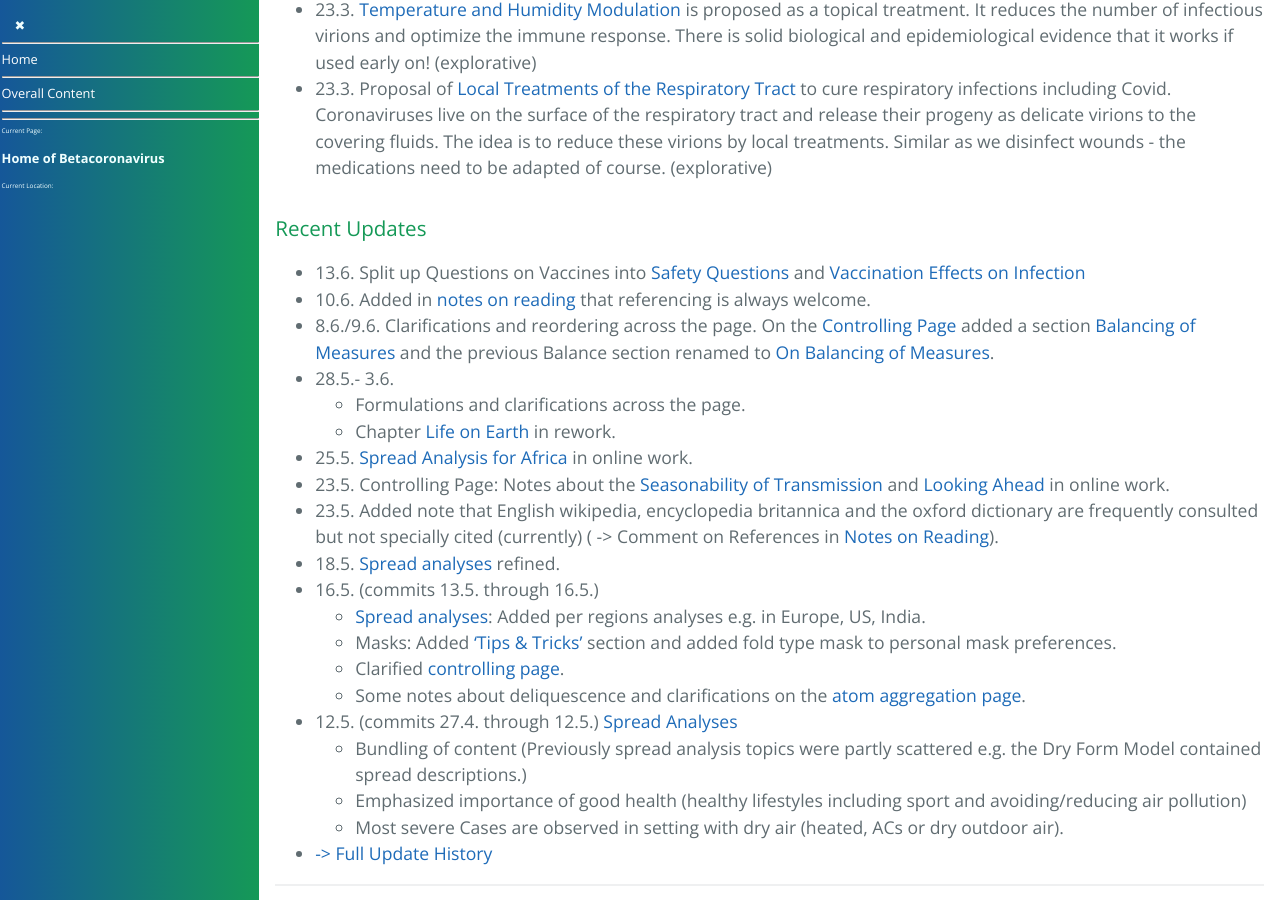
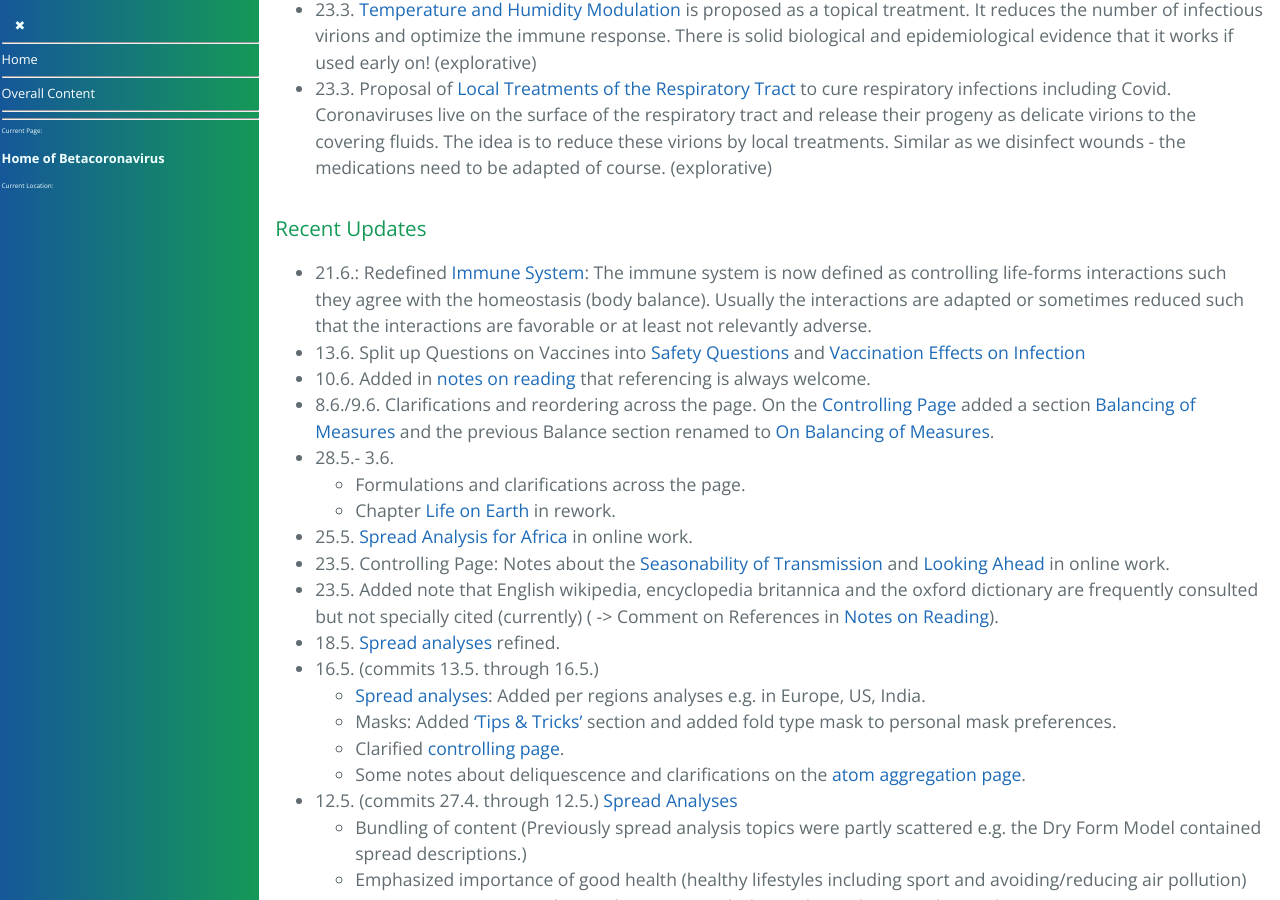
Before and after one commit to forestgrape/coronavirus, a Jekyll site: the page built from index.md, in a window 1280 px wide and 900 px high, scrolled down 1627 px. Built offline with Jekyll 4.4.1, drawn with Linux system fonts in a browser that asks for light colours; our own code applies the rules of GitHub Pages for plain Markdown files.

Commit message:
update section: immune system redef

```diff
--- a/index.md
+++ b/index.md
@@ -50,6 +50,7 @@ This section overviews the content. The [full content section](#content) lists t
 
 
 ### Recent Updates
+- 21.6.: Redefined [Immune System](4_immunological/immune_system.md#immune-system): The immune system is now defined as controlling life-forms interactions such they agree with the homeostasis (body balance). Usually the interactions are adapted or sometimes reduced such that the interactions are favorable or at least not relevantly adverse.
 - 13.6. Split up Questions on Vaccines into [Safety Questions](./10_vaccines/safety_questions.md) and [Vaccination Effects on Infection](./10_vaccines/effects_on_covii.md)
 - 10.6. Added in [notes on reading](#notes-on-reading) that referencing is always welcome.
 - 8.6./9.6. Clarifications and reordering across the page.  On the [Controlling Page](7_social/controlling.md) added a section [Balancing of Measures](7_social/controlling.md#balancing-of-measures) and the previous Balance section renamed to [On Balancing of Measures](7_social/controlling.md#on-balancing-of-measures).
```
